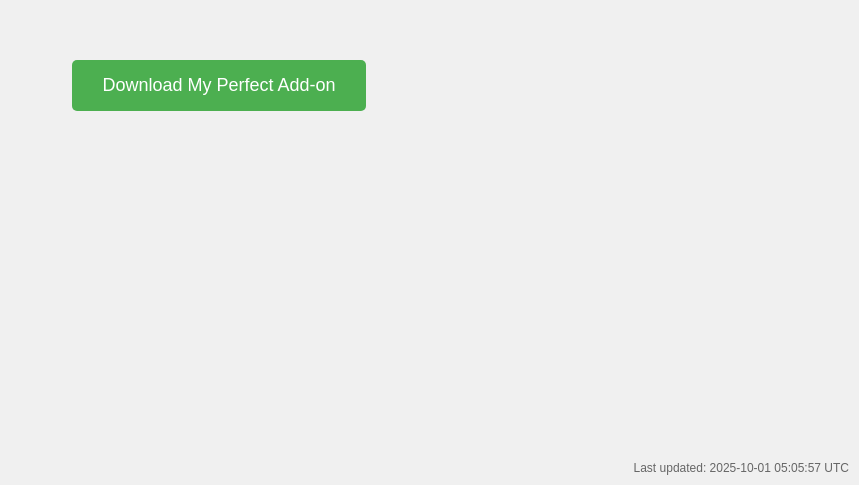
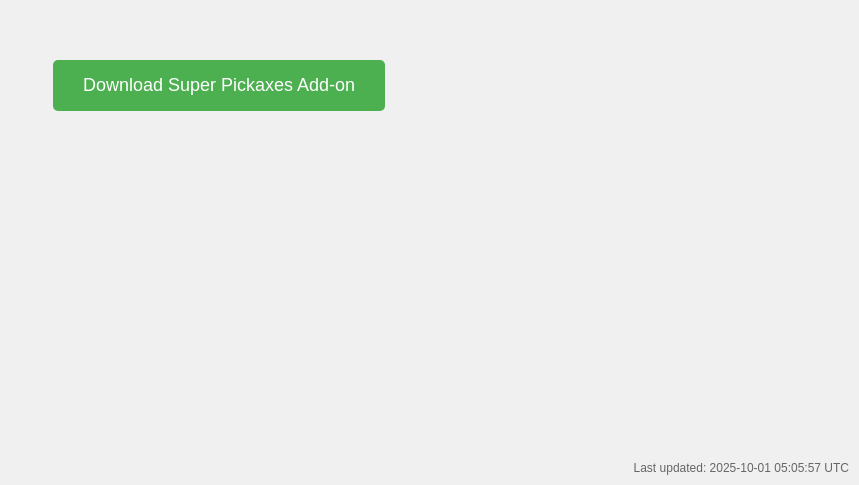
Before and after one commit to ErrorCode0000/Subdomain, a plain HTML site: page index.html in a window 1280 px wide. Shown: the part 315-800 px from the top of the page, without its empty margins (421-1280 px from the left). Drawn offline with Linux system fonts and the light colour scheme.

Commit message:
Update index.html

```diff
--- a/index.html
+++ b/index.html
@@ -3,7 +3,7 @@
 <head>
     <meta charset="UTF-8">
     <meta name="viewport" content="width=device-width, initial-scale=1.0">
-    <title>My Perfect Add-on Download</title>
+    <title>Super Pickaxes Add-on Download</title>
     <style>
         body {
             font-family: Arial, sans-serif;
@@ -39,7 +39,7 @@
 </head>
 <body>
     <a href="https://raw.githubusercontent.com/ErrorCode0000/MC/refs/heads/main/Bow.mcaddon" class="download-button">
-        Download My Perfect Add-on
+        Download Super Pickaxes Add-on
     </a>
     <div class="timestamp">
         Last updated: 2025-10-01 05:05:57 UTC
```
